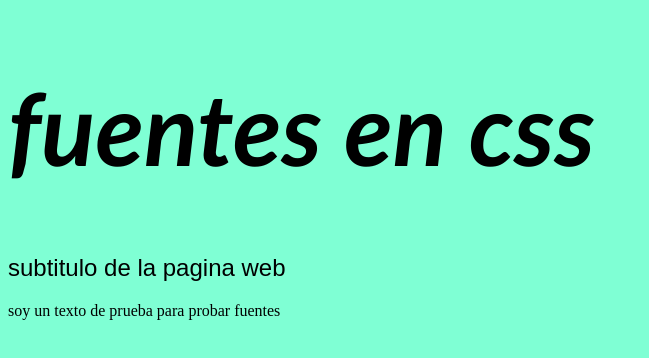
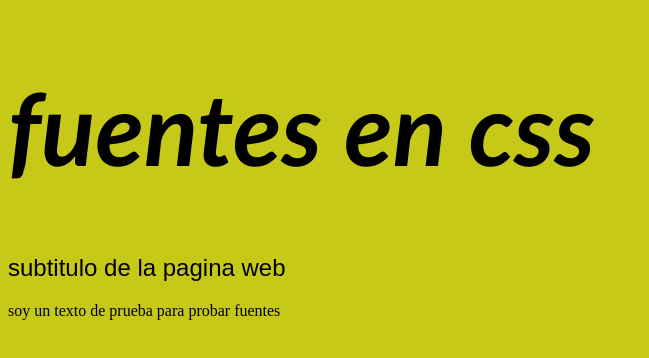
Before and after one commit to Omar03172/Omar03172.github.io, a plain HTML site: page pagina/index.html in a window 1280 px wide. Shown: the whole page, without its empty margins (0-649 px from the left). Drawn offline with Linux system fonts and the light colour scheme.

Commit message:
carpeta
meterlos q la pagina

```diff
--- a/styles.css
+++ b/pagina/styles.css
@@ -1,5 +1,5 @@
 body{
-    background-color: aquamarine;
+    background-color: rgb(198, 201, 24);
 }
 
 
```
Also changed, not shown: pagina/index.html (renamed from index.html).
